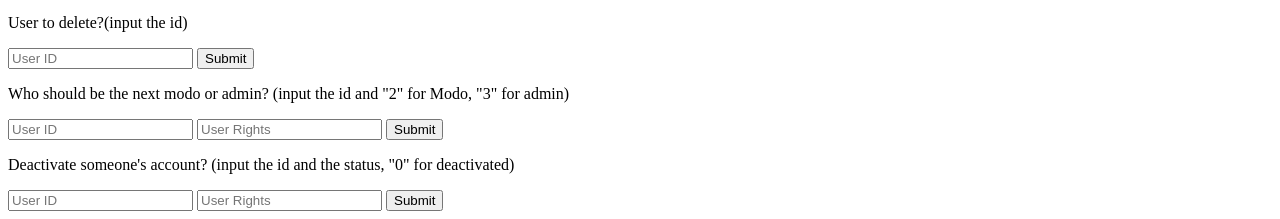
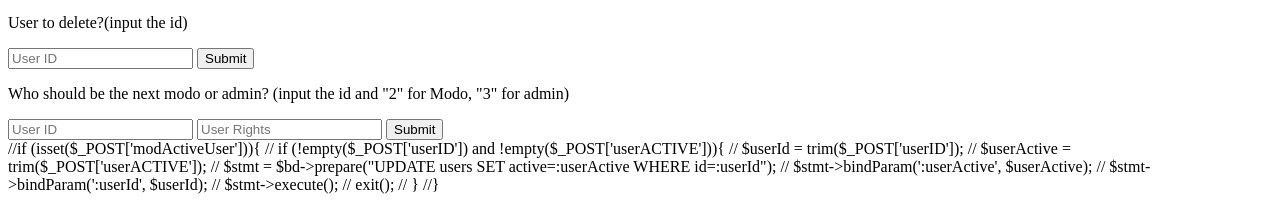
Before and after one commit to Aurase-xnx/phpProject, a PHP site: page /admin.php in a window 1280 px wide. Shown: the part 715-934 px from the top of the page. After the commit the page ends 909 px from the top, so only its background shows below. Run offline with PHP 8.4, Linux system fonts and the light colour scheme; a user stored in the database is signed in; data comes from the database, SQL or seed files in the repository.

Commit message:
Final Update

```diff
--- a/admin.php
+++ b/admin.php
@@ -230,13 +230,13 @@ if (isset($_POST['modRightsUser'])){
     }
 }
 ?>
-<p>Deactivate someone's account? (input the id and the status, "0" for deactivated)</p>
-<form action="admin.php" method="post">
-    <input type="text" name="userID" id="userID" placeholder="User ID">
-    <input type="text" name="userACTIVE" id="userACTIVE" placeholder="User Rights">
-    <input type="submit" name="modActiveUser" placeholder="Give new rights to users">
-</form>
-<?php
+<!--<p>Deactivate someone's account? (input the id and the status, "0" for deactivated)</p>-->
+<!--<form action="admin.php" method="post">-->
+<!--    <input type="text" name="userID" id="userID" placeholder="User ID">-->
+<!--    <input type="text" name="userACTIVE" id="userACTIVE" placeholder="User Rights">-->
+<!--    <input type="submit" name="modActiveUser" placeholder="Give new rights to users">-->
+<!--</form>-->
+
 //if (isset($_POST['modActiveUser'])){
 //    if (!empty($_POST['userID']) and !empty($_POST['userACTIVE'])){
 //        $userId = trim($_POST['userID']);
@@ -248,4 +248,3 @@ if (isset($_POST['modRightsUser'])){
 //        exit();
 //    }
 //}
-//?>
```
